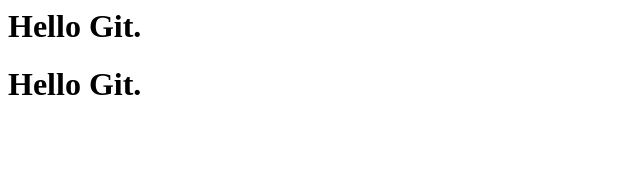
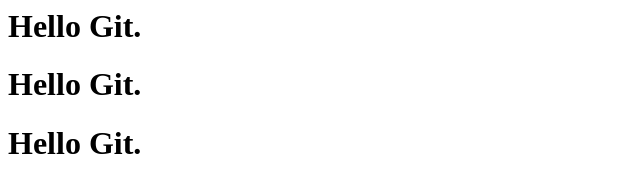
Before and after one commit to chenyuzhuo-lab/git_learning, a plain HTML site: page index.html in a window 1280 px wide. Shown: the whole page, without its empty margins (0-640 px from the left). Drawn offline with Linux system fonts and the light colour scheme.

Commit message:
update index.html

```diff
--- a/index.html
+++ b/index.html
@@ -1,2 +1,3 @@
 <h1>Hello Git.</h1>
 <h1>Hello Git.</h1>
+<h1>Hello Git.</h1>
```
